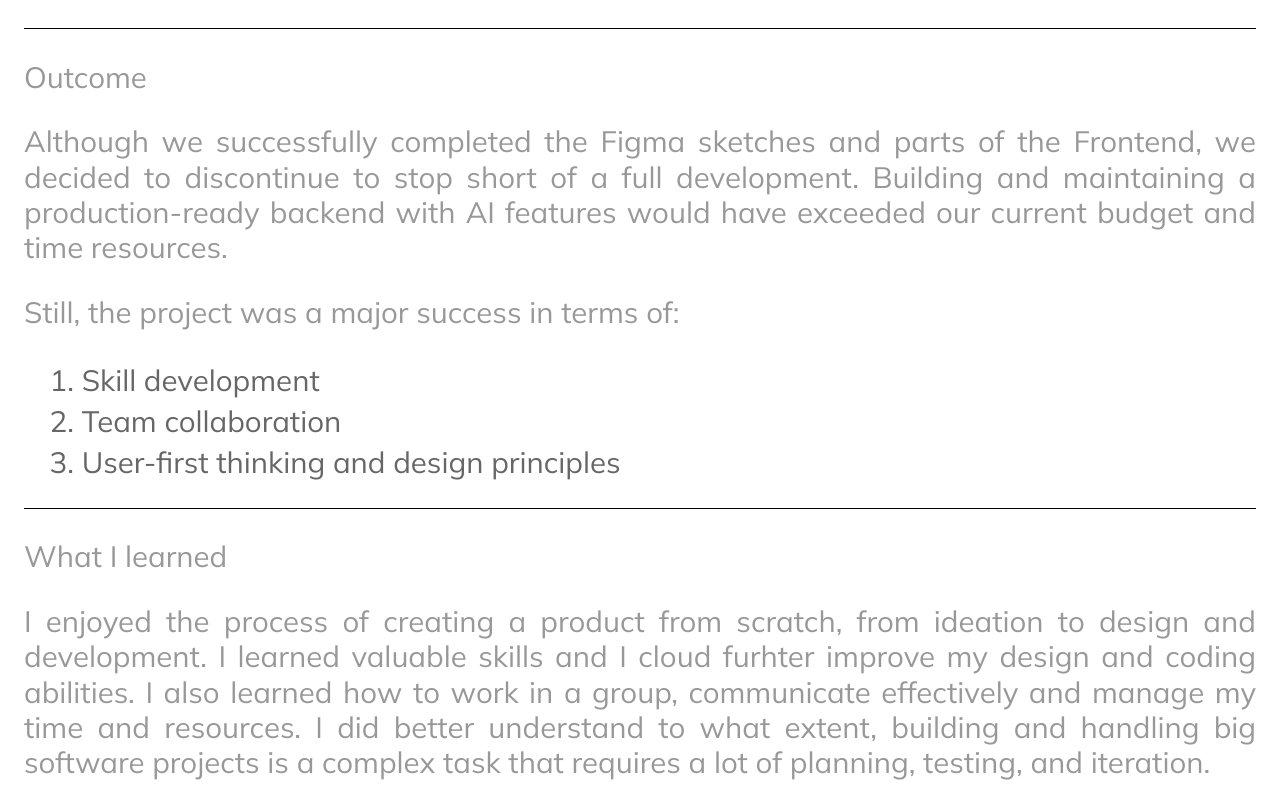
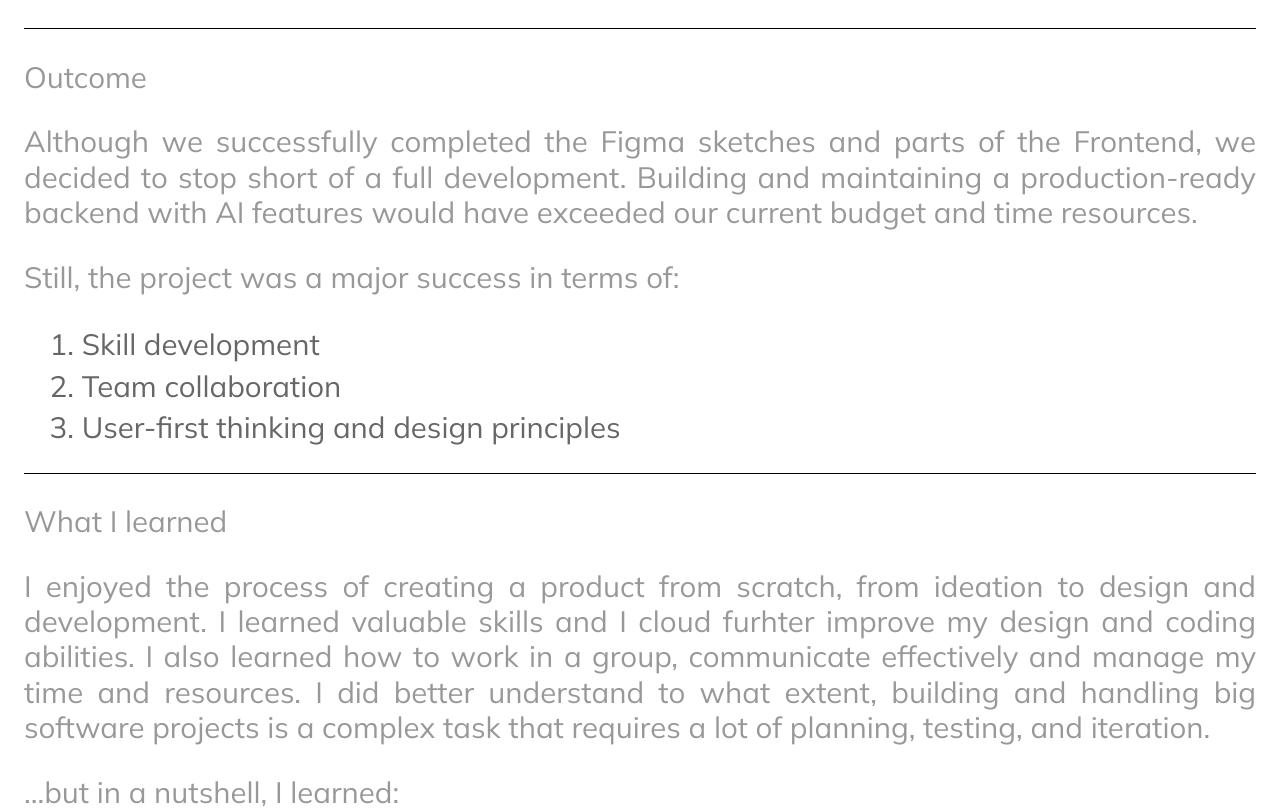
Before and after one commit to JustThatRandomCoder/juliusgrimm_portfolio_2025, a React (Vite) app: page /projects/festifly in a window 1280 px wide. Shown: the part 4940-5749 px from the top of the page. Built offline with nearby package versions, Linux system fonts and the light colour scheme; a web font is replaced by a local one.

Commit message:
quick change

```diff
--- a/src/pages/projects/Festifly.tsx
+++ b/src/pages/projects/Festifly.tsx
@@ -316,9 +316,9 @@
             <p className="text-block">Outcome</p>
             <p className="text-block">
               Although we successfully completed the Figma sketches and parts of
-              the Frontend, we decided to discontinue to stop short of a full
-              development. Building and maintaining a production-ready backend
-              with AI features would have exceeded our current budget and time
+              the Frontend, we decided to stop short of a full development.
+              Building and maintaining a production-ready backend with AI
+              features would have exceeded our current budget and time
               resources.
             </p>
             <p className="text-block">
```
Also changed, not shown: 2 other files (tests, documents, lock files or other folders).
